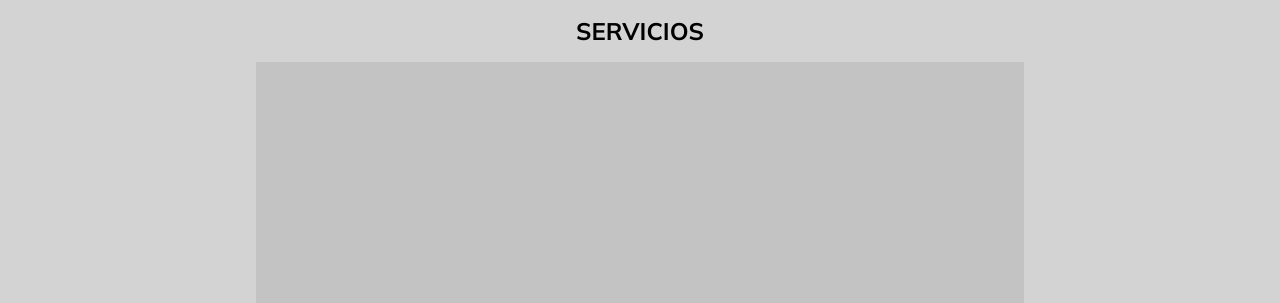
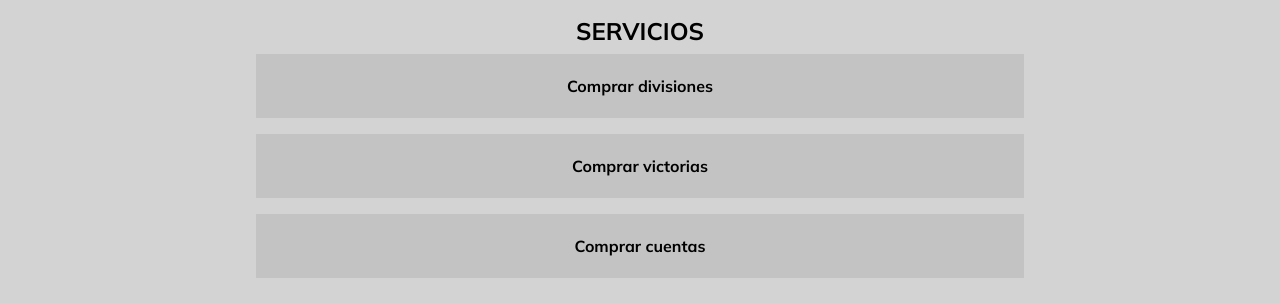
Before and after one commit to calucarg/calucarg.github.io, a plain HTML site: page index.html in a window 1280 px wide. Shown: the part 162-465 px from the top of the page. Drawn offline with Linux system fonts and the light colour scheme.

Commit message:
calucarg.github.io

```diff
--- a/css/styles.css
+++ b/css/styles.css
@@ -143,14 +143,17 @@ footer a{
 .servicios__opcion a{
 	width: 100%;
 	max-width: 768px;
-	height: auto;
+	height: 4rem;
 	margin-inline: 1rem;
-	margin-top: 1rem;
-}
-.servicios__opcion img{
-	width: 100%;
-	max-width: 48rem;
-	height: auto;
+	margin-block: .5rem;
+	text-decoration: none;
+	color: black;
+	font-weight: bold;
+	background-image: url("/img/svcs_test.png");
+	display: flex;
+	flex-direction: column;
+	text-align: center;
+	justify-content: center;
 }
 .servicios__opcion{
 	display: flex;
--- a/index.html
+++ b/index.html
@@ -51,22 +51,16 @@
                 <h2 class="main__servicios">SERVICIOS</h2>
             </div>
             <div class="contenedor-servicios">
-                <!-- imagen boost -->
                 <div class="servicios__opcion">
-                    <a href="pages/boost.html">
-                        <img src="img/svcs_test.png" alt="boost">
+                    <a href="pages/boost.html">Comprar divisiones
                     </a>
                 </div>
-                <!-- imagen cuentas fresh -->
                 <div class="servicios__opcion">
-                    <a href="pages/cuentas.html">
-                        <img src="img/svcs_test.png" alt="cuentas fresh">
+                    <a href="pages/boost.html">Comprar victorias
                     </a>
                 </div>
-                <!-- imagen cuentas rankeadas -->
                 <div class="servicios__opcion">
-                    <a href="pages/cuentas.html">
-                        <img src="img/svcs_test.png" alt="cuentas rankeadas">
+                    <a href="pages/cuentas.html">Comprar cuentas
                     </a>
                 </div>
             </div>
```
